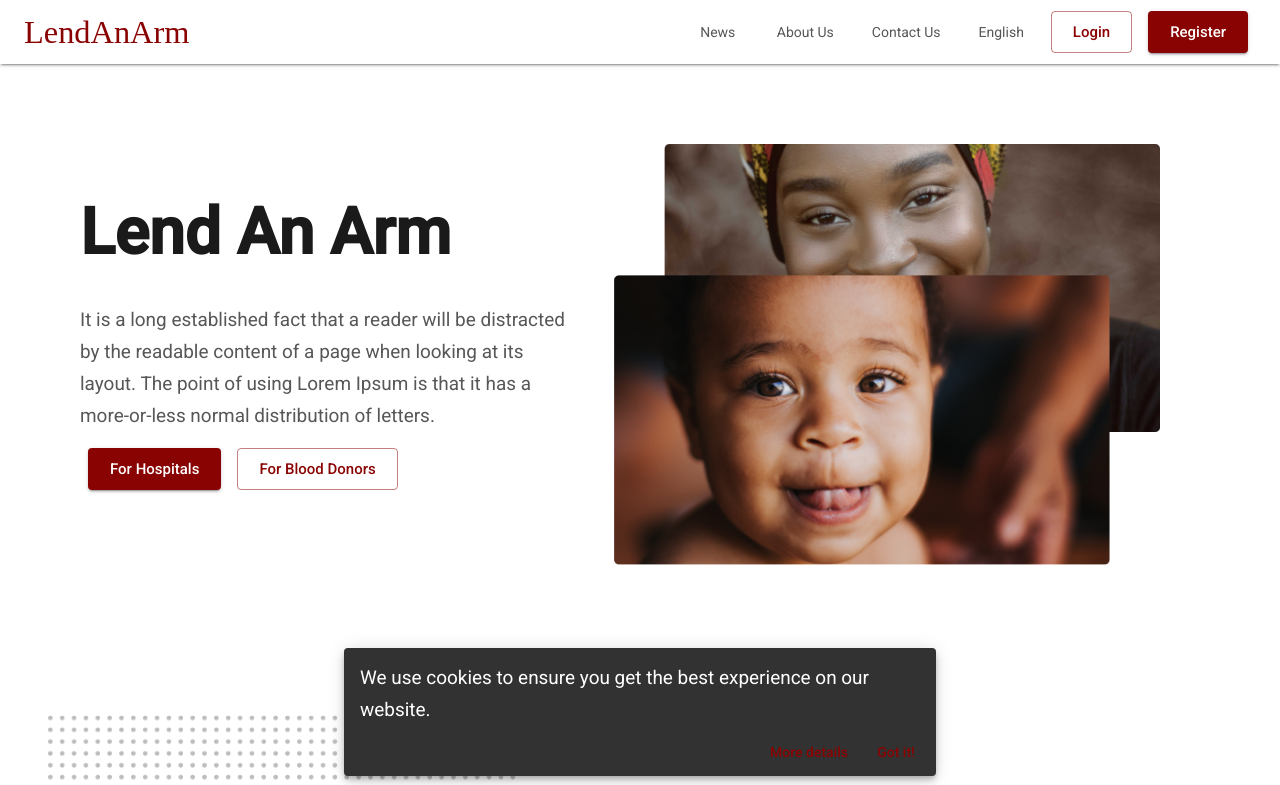
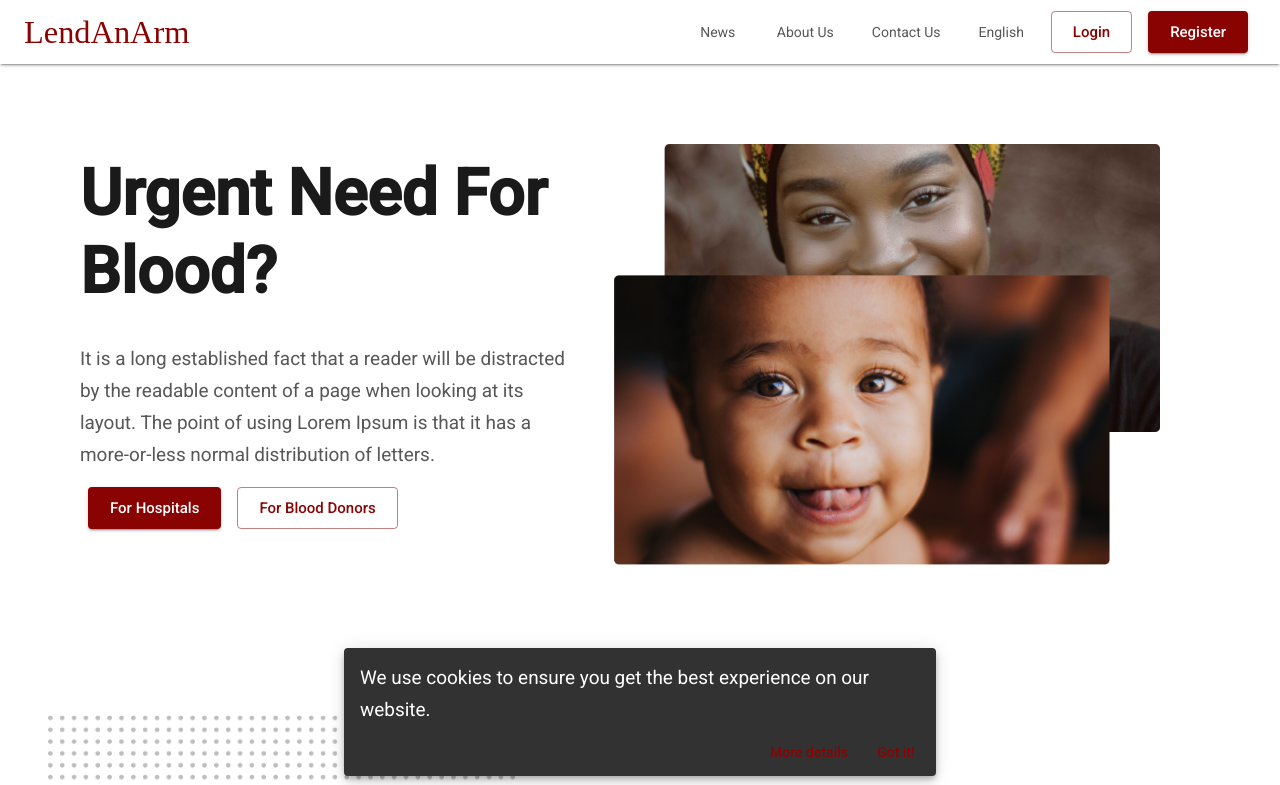
Before and after one commit to lendanarm/lendanarm-web, a React (Create React App) app: page / in a window 1280 px wide. Shown: the top 785 px of the page. Built offline with nearby package versions, Linux system fonts and the light colour scheme; the HTML template or start-up script is replaced by a standard one; a web font is replaced by a local one.

Commit message:
header message modify

```diff
--- a/src/logged_out/components/home/HeadSection.js
+++ b/src/logged_out/components/home/HeadSection.js
@@ -159,7 +159,7 @@ function HeadSection(props) {
                           className={classes.headerText}
                           variant={isWidthUp("lg", width) ? "h3" : "h4"}
                         >
-                          Lend An Arm
+                          Urgent Need For Blood?
                         </Typography>
                       </Box>
                       <div>
```
